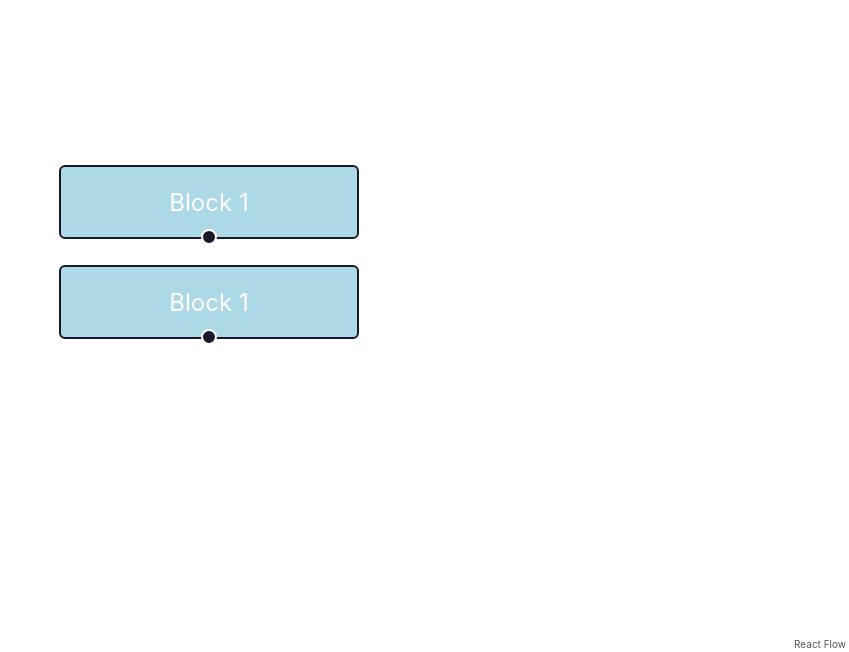
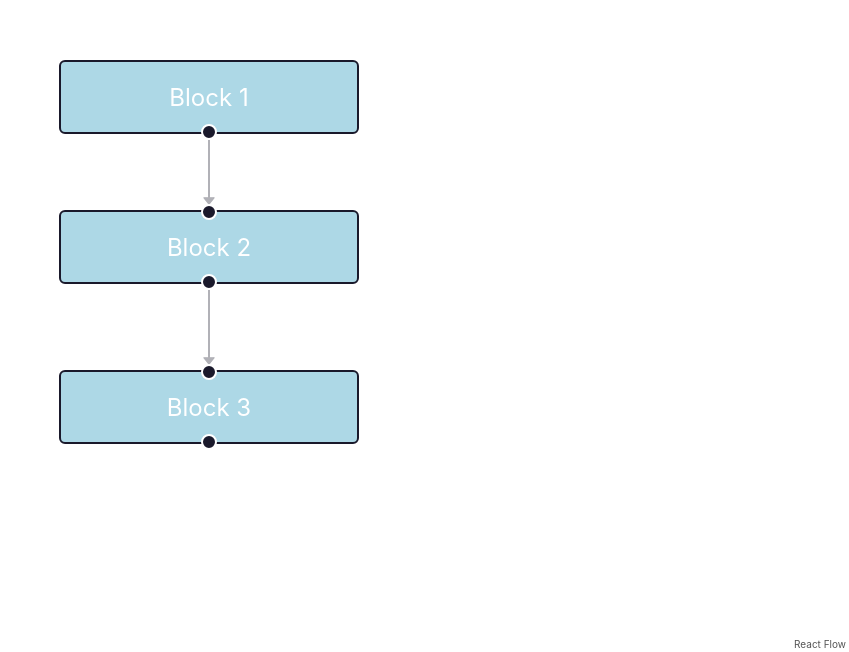
Before and after one commit to 8ladimirovi4/Mechanotronica, a React (Create React App) app in the folder frontend/: page / in a window 1280 px wide. Shown: the part 148-800 px from the top of the page, without its empty margins (431-1280 px from the left). Built offline with nearby package versions, Linux system fonts and the light colour scheme; what reactflow would draw is missing.

Commit message:
arrow add

```diff
--- a/frontend/src/components/OverviewFlow.jsx
+++ b/frontend/src/components/OverviewFlow.jsx
@@ -24,7 +24,7 @@ dispatch(loadBlocks())
     id: event.target.getAttribute('data-id'),
     position: event.target.getAttribute('style')}))
   }
-
+//www
   return (
     <>
      {/* <button onClick={addBlockFunc}> click</button> */}
--- a/frontend/src/components/Reducer.js
+++ b/frontend/src/components/Reducer.js
@@ -6,24 +6,35 @@ const initialState = {
         {
           id: '1',
           type: 'input',
-          data: { label: 'Block 1'},
+          data: { label: 'Block 1' },
           position: { x: 250, y: 25 },
           style: { backgroundColor: 'lightblue', color: 'white' },
         },
+
         {
-            id: '2',
-            type: 'input',
-            data: { label: 'Block 1'},
-            position: { x: 250, y: 75 },
+          id: '2',
+
+          // you can also pass a React component as a label
+          data: { label: 'Block 2' },
+          position: { x: 250, y: 100 },
+          style: { backgroundColor: 'lightblue', color: 'white' },
+        },
+        {
+            id: '3',
+
+            // you can also pass a React component as a label
+            data: { label: 'Block 3' },
+            position: { x: 250, y: 180 },
             style: { backgroundColor: 'lightblue', color: 'white' },
           },
       ],
 
       defaultEdges: [
         { id: 'e1-2', source: '1', target: '2',  markerEnd: {type: MarkerType.ArrowClosed}},
-        // { id: 'e2-3', source: '2', target: '3', markerEnd: {type: MarkerType.ArrowClosed}},
+        { id: 'e2-3', source: '2', target: '3',  markerEnd: {type: MarkerType.ArrowClosed}},
       ]
 }
+
 
 const types = {
     LOAD_BLOCKS: 'LOAD_BLOCKS',
@@ -51,9 +62,8 @@ const yPos = position.match(regexp)[2];
 const newBlock = {...state, defaultNodes: [...state.defaultNodes,
             {
                 id: `${+id+1}`,
-                type: 'input',
                 data: { label: `Block ${+id+1}` },
-                position: { x: +xPos, y: +yPos + 50 },
+                position: { x: +xPos, y: +yPos + 80 },
                 style: { backgroundColor: 'lightblue', color: 'white' },
               }
     ]}
@@ -62,13 +72,12 @@ const newBlock = {...state, defaultNodes: [...state.defaultNodes,
      }
      case types.ADD_EDGE:{
         const {id} = action.payload
-        console.log(id);
         const newEdge = {...state,  defaultEdges: [...state.defaultEdges,
-        {
-             id: `e1-2`, source: `1`, target: `2`,  markerEnd: {type: MarkerType.ArrowClosed}
-        }
-
+            {
+                id: `${Math.random()}`, source: `${id}`, target: `${+id+1}`,  markerEnd: {type: MarkerType.ArrowClosed}
+            }
         ]}
+        console.log(state);
         return newEdge
      }
 
```
